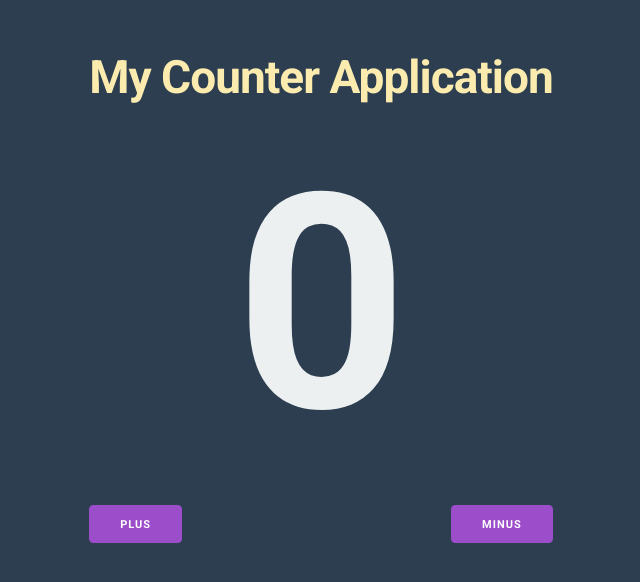
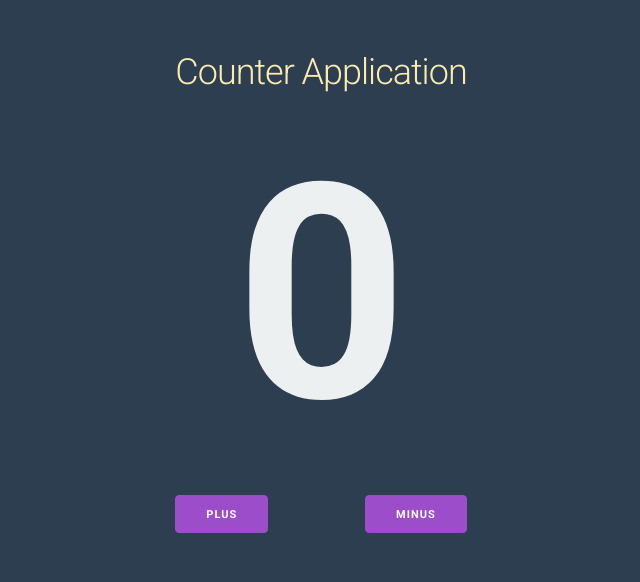
Before and after one commit to VishnuDileesh/Counter-App-Angular, an Angular app: page / in a window 1280 px wide. Shown: the top 582 px of the page, without its empty margins (319-959 px from the left). Built offline with nearby package versions, Linux system fonts and the light colour scheme.

Commit message:
Update title

```diff
--- a/src/app/app.component.html
+++ b/src/app/app.component.html
@@ -1,2 +1,2 @@
-<h1>My Counter Application</h1>
+<h2>Counter Application</h2>
 <app-counter></app-counter>
```
